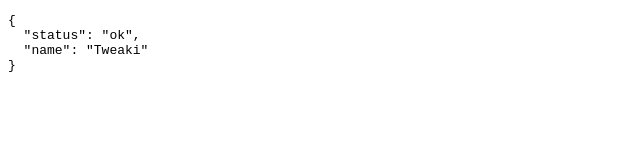
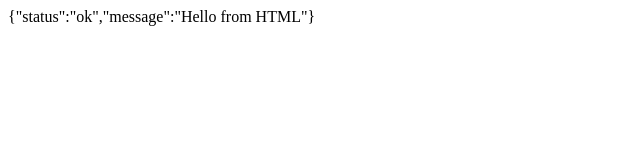
Before and after one commit to tweaki-io/pos, a plain HTML site: page index.htm in a window 1280 px wide. Shown: the whole page, without its empty margins (0-640 px from the left). Drawn offline with Linux system fonts and the light colour scheme.

Commit message:
Update index.htm

```diff
--- a/index.htm
+++ b/index.htm
@@ -1,16 +1,11 @@
 <!DOCTYPE html>
 <html>
 <body>
-<pre id="out"></pre>
-
 <script>
-const data = {
+document.write(JSON.stringify({
   status: "ok",
-  name: "Tweaki"
-};
-
-document.getElementById("out").textContent =
-  JSON.stringify(data, null, 2);
+  message: "Hello from HTML"
+}));
 </script>
 </body>
 </html>
```
